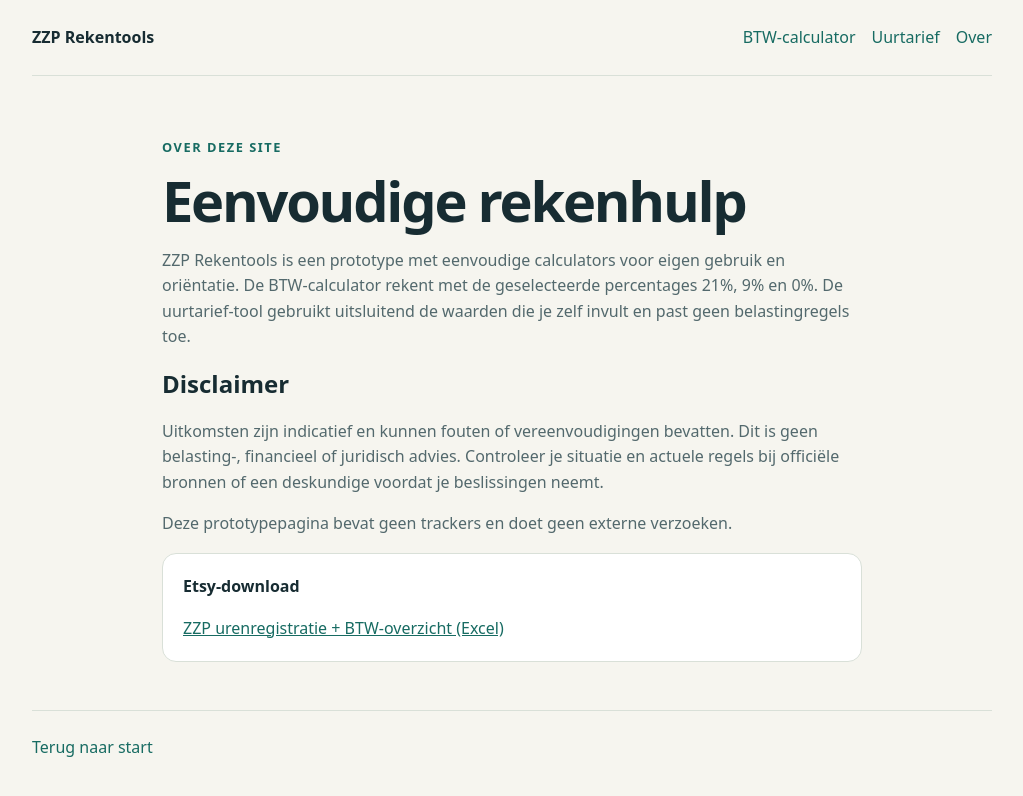
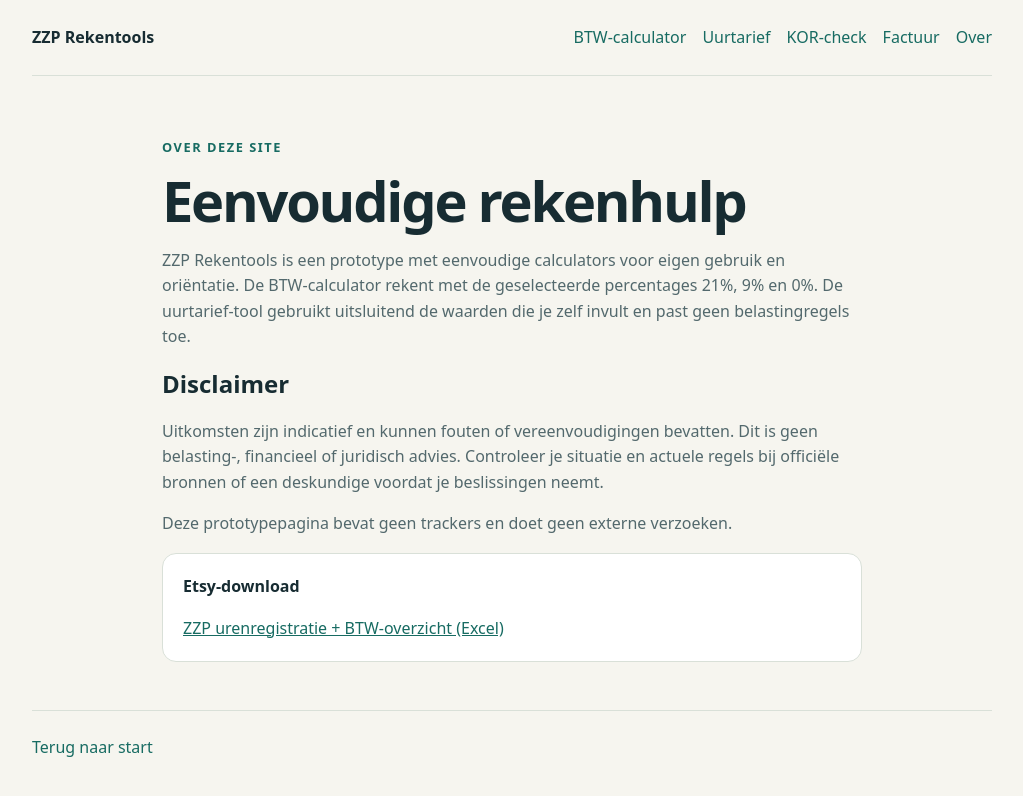
Before and after one commit to leilastar/zzp-tools-nl, a plain HTML site: page over.html in a window 1280 px wide. Shown: the whole page, without its empty margins (128-1151 px from the left). Drawn offline with Linux system fonts and the light colour scheme.

Commit message:
Add KOR and invoice links to nav on remaining pages

```diff
--- a/over.html
+++ b/over.html
@@ -7,7 +7,7 @@
   <link rel="stylesheet" href="style.css">
 </head>
 <body>
-  <header class="wrap"><a class="brand" href="index.html">ZZP Rekentools</a><nav><a href="btw-calculator.html">BTW-calculator</a><a href="uurtarief-calculator.html">Uurtarief</a><a href="over.html">Over</a></nav></header>
+  <header class="wrap"><a class="brand" href="index.html">ZZP Rekentools</a><nav><a href="btw-calculator.html">BTW-calculator</a><a href="uurtarief-calculator.html">Uurtarief</a><a href="kor-calculator.html">KOR-check</a><a href="factuur-calculator.html">Factuur</a><a href="over.html">Over</a></nav></header>
   <main class="wrap narrow"><p class="eyebrow">Over deze site</p><h1>Eenvoudige rekenhulp</h1><p>ZZP Rekentools is een prototype met eenvoudige calculators voor eigen gebruik en oriëntatie. De BTW-calculator rekent met de geselecteerde percentages 21%, 9% en 0%. De uurtarief-tool gebruikt uitsluitend de waarden die je zelf invult en past geen belastingregels toe.</p><h2>Disclaimer</h2><p>Uitkomsten zijn indicatief en kunnen fouten of vereenvoudigingen bevatten. Dit is geen belasting-, financieel of juridisch advies. Controleer je situatie en actuele regels bij officiële bronnen of een deskundige voordat je beslissingen neemt.</p><p>Deze prototypepagina bevat geen trackers en doet geen externe verzoeken.</p>
     <aside class="placeholder"><strong>Etsy-download</strong><p><a href="https://planandpennystudio.etsy.com/nl/listing/4621038016/zzp-urenregistratie-btw-overzicht-excel" rel="noopener">ZZP urenregistratie + BTW-overzicht (Excel)</a></p></aside>
   </main><footer class="wrap"><a href="index.html">Terug naar start</a></footer>
```
Also changed, not shown: uurtarief-calculator.html (+1 -1 lines).
